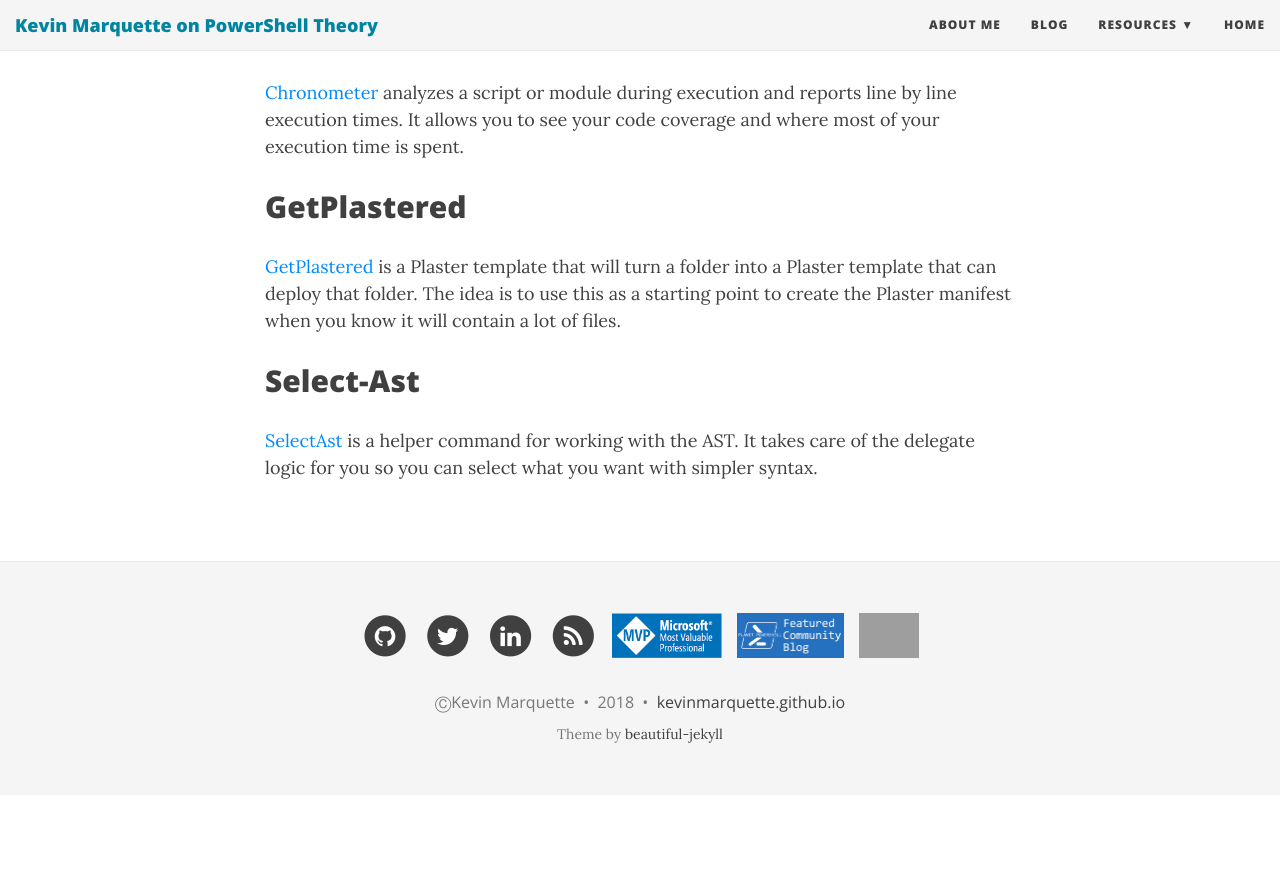
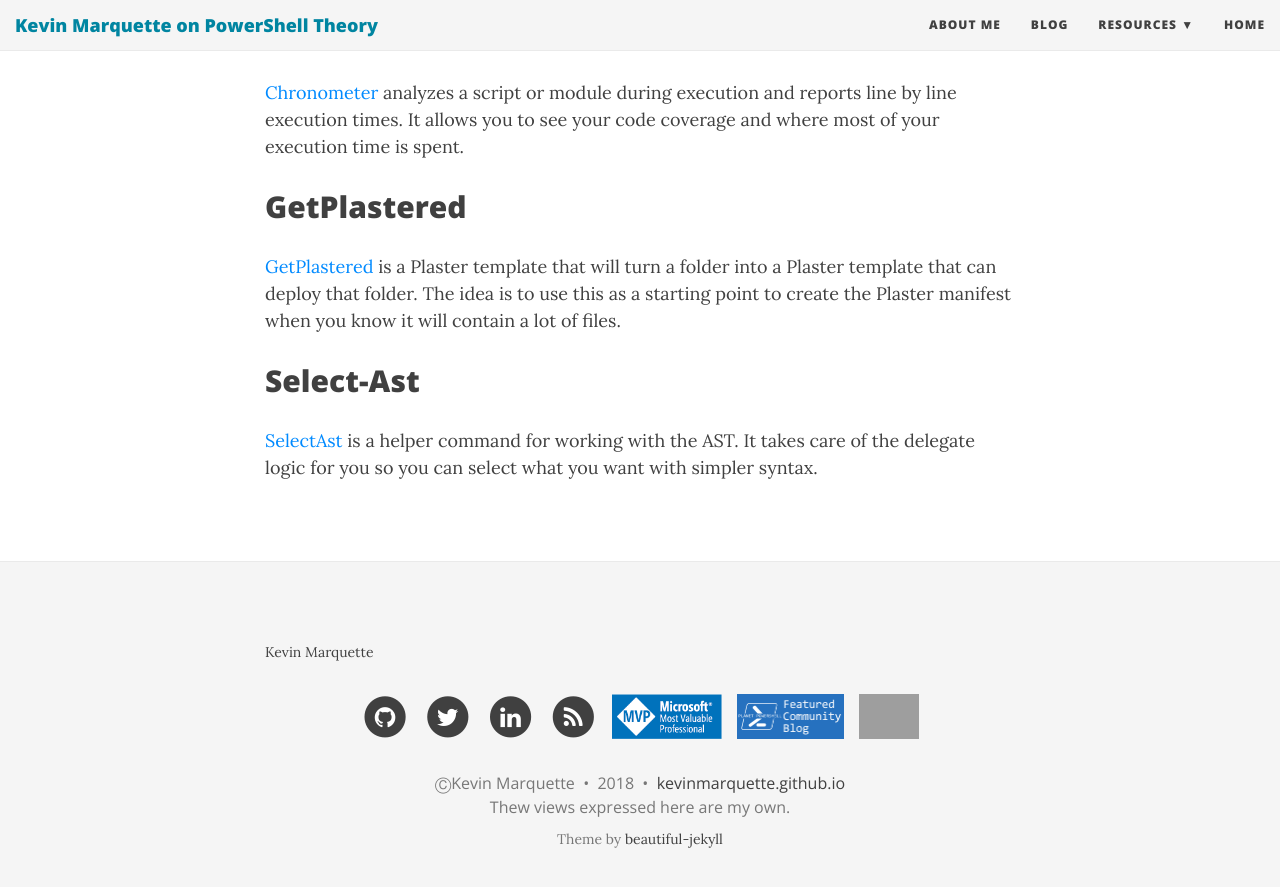
Before and after one commit to KevinMarquette/kevinmarquette.github.io, a Jekyll site: the page built from index.md, in a window 1280 px wide and 900 px high, scrolled down 1715 px. Shown: the top 887 px of the window. Built offline with Jekyll 4.4.1, drawn with Linux system fonts in a browser that asks for light colours; nearby versions of some CDN libraries; before the commit the page ends 2510 px from its top, so only the background shows below that; grey boxes are pictures that could not be loaded.

Commit message:
add name to footer

```diff
--- a/_includes/footer.html
+++ b/_includes/footer.html
@@ -2,6 +2,9 @@
   <div class="container beautiful-jekyll-footer">
     <div class="row">
       <div class="col-lg-8 col-lg-offset-2 col-md-10 col-md-offset-1">
+        <p>
+          {{ site.author.name }}
+        </p>
         <ul class="list-inline text-center footer-links">
           {% if site.author.facebook and site.footer-links-active.facebook %}
           <li>
@@ -113,7 +116,8 @@
         <p class="copyright text-muted">
           Ⓒ{{ site.author.name }} &nbsp;&bull;&nbsp; {{ site.time | date: '%Y' }} {% if site.url-pretty %} &nbsp;&bull;&nbsp;
           <a href="{{ site.url }}">{{ site.url-pretty }}</a>
-          {% endif %}
+          {% endif %}<br>
+          Thew views expressed here are my own.
         </p>
         <!-- Please don't remove this, keep my open source work credited :) -->
         <p class="theme-by text-muted">
```
